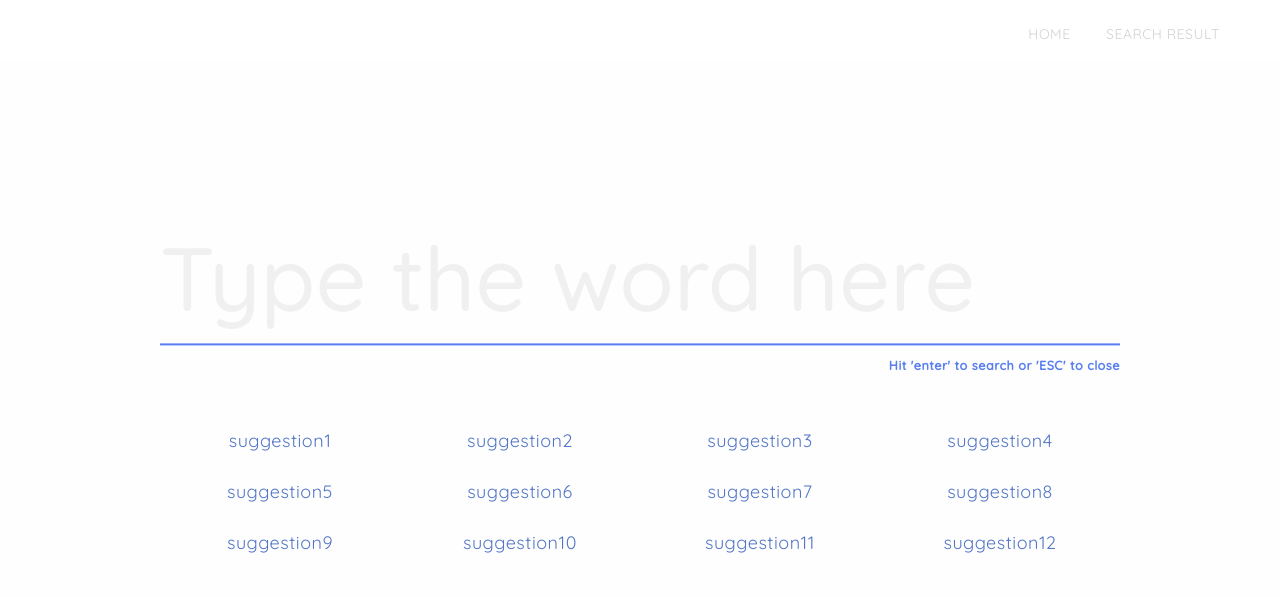
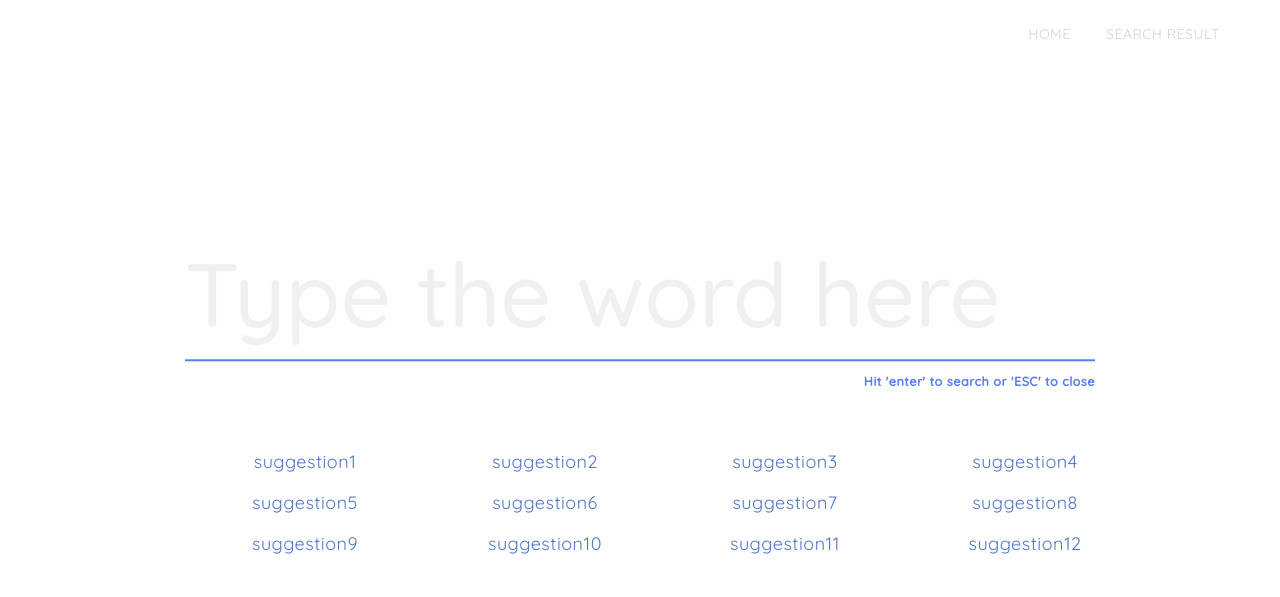
Before and after one commit to khoathy/dict, a website: page index.html in a window 1280 px wide. Drawn offline with nearby package versions, Linux system fonts and the light colour scheme; a web font is replaced by a local one.

Commit message:
suggestion position added

```diff
--- a/sass/components/_search-suggestion.scss
+++ b/sass/components/_search-suggestion.scss
@@ -1,7 +1,9 @@
 .search {
     &__suggestion {
         width: 75vw;
-        margin-top: 4rem;
+        position: absolute;
+        top : 100%;
+        margin-top: 3rem;
 
         &-list {
             width: 100%;
@@ -14,7 +16,7 @@
             float: left;
             list-style: none;
             // background: #000;
-            padding-bottom: 2rem;
+            padding-bottom: 1rem;
 
             & a {
                 text-decoration: none;
--- a/sass/components/_searchbox.scss
+++ b/sass/components/_searchbox.scss
@@ -3,29 +3,26 @@
     height: calc(100vh - 6rem);
     width: 100vw;
 
+
     &__box {
+        margin: 0 auto;
         position: absolute;
-        top: 50%;
+        top: 40%;
         left: 50%;
         transform: translate(-50%,-50%);
+        width: 75vw;
         //background: rgba($color-blue,0.1);
         padding: 1.5rem 2.5rem;
         border-radius: 5px;
-       // box-shadow: 1px 2px 0.5rem rgba($color-gray,0.2);
         transition: all 0.3s;
     }
 
     &__form {
-        display: flex;
-        align-items: center;
-        justify-content: center;
+
     }
     &__input {
-        width: 75vw;
+        width: 100%;
         min-width: 30rem;
-        //height: 4.5rem;
-        //font-size: 160%;
-        //height: 10rem;
         font-size: 7vw;
         font-family: inherit;
         line-height: 1;
@@ -57,9 +54,8 @@
         margin: 0;
         padding: 1rem 0;
         text-align: right;
+        width: 100%;
     }
-
-
 
     // &__btn {
     //     display: inline-block;
@@ -90,7 +86,7 @@
         &-input {
             font-size: 3rem;
             color: $color-gray-1;
-
+            max-width: 55rem;
             &::placeholder {
                 font-weight: 400;
 
```
Also changed, not shown: css/style.css.
